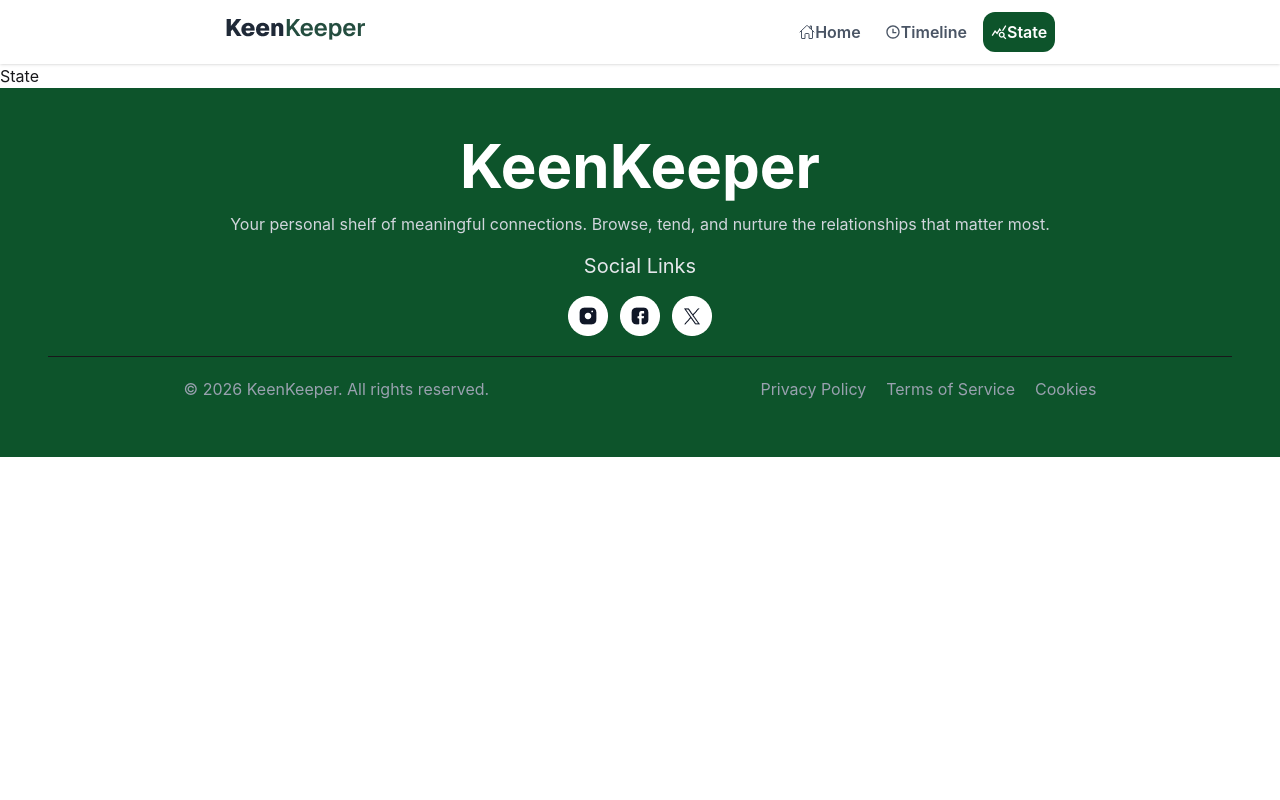
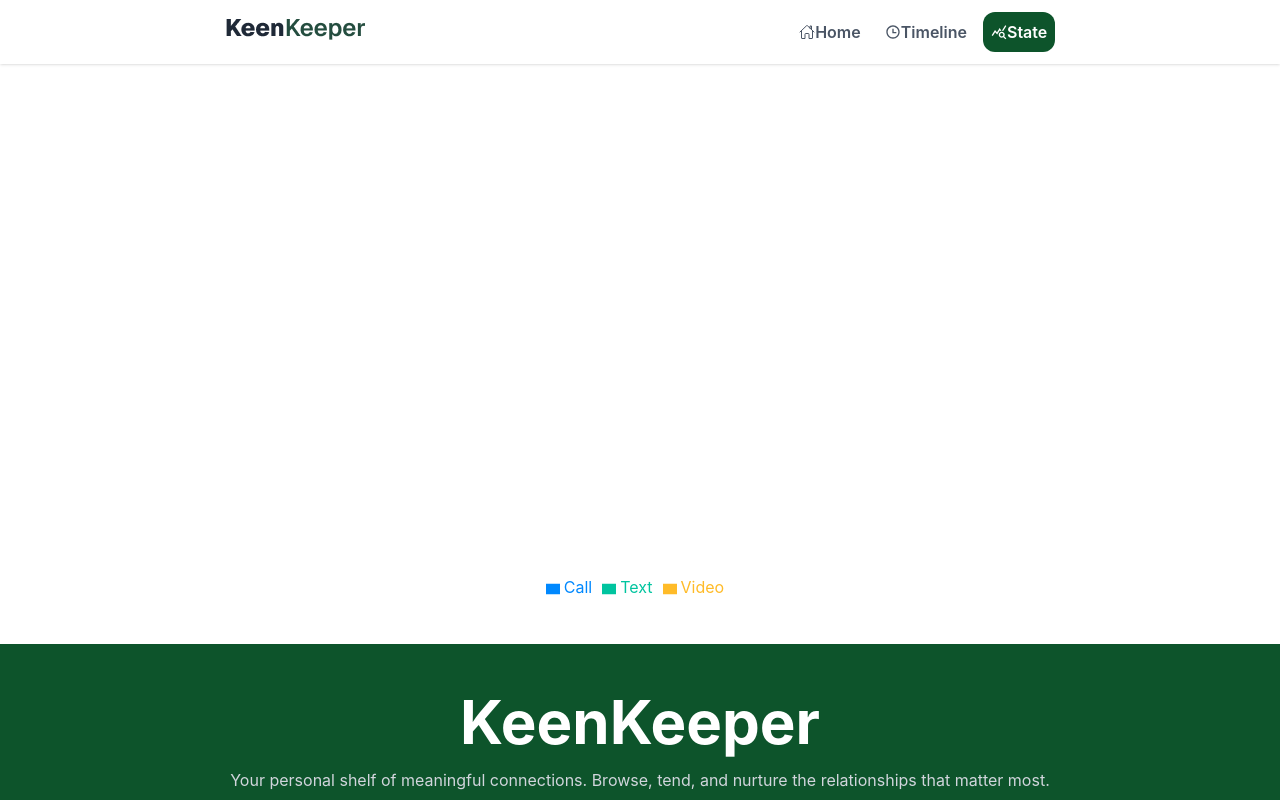
Before and after one commit to abdussattarsakil/keen-keeper, a React (Vite) app: page /state in a window 1280 px wide. Shown: the top 800 px of the page. Built offline with nearby package versions, Linux system fonts and the light colour scheme.

Commit message:
finnally piechart successfully add

```diff
--- a/package.json
+++ b/package.json
@@ -16,6 +16,7 @@
     "react-icons": "^5.6.0",
     "react-router": "^7.15.1",
     "react-toastify": "^11.1.0",
+    "recharts": "^3.8.1",
     "tailwindcss": "^4.3.0"
   },
   "devDependencies": {
--- a/src/Components/context/TimelineContextProvider.jsx
+++ b/src/Components/context/TimelineContextProvider.jsx
@@ -5,8 +5,20 @@ import { toast } from "react-toastify";
 const TimelineContextProvider = ({ children }) => {
 
     const [TimelineUpdate, setTimelineUpdate] = useState([]);
+    let [text, setText] = useState(0);
+    let [call, setCall] = useState(0);
+    let [video, setVideo] = useState(0);
 
     const handleTimelineData = (type, profileData) => {
+        if (type === "Text") {
+            setText(text + 1)
+        }
+        if (type === "Call") {
+            setCall(call + 1)
+        }
+        if (type === "Video") {
+            setVideo(video + 1)
+        }
         const newData = {
             action: type,
             ...profileData,
@@ -22,7 +34,10 @@ const TimelineContextProvider = ({ children }) => {
 
     const timelineData = {
         handleTimelineData,
-        TimelineUpdate
+        TimelineUpdate,
+        text,
+        call,
+        video
     }
 
     return (
--- a/src/Pages/State.jsx
+++ b/src/Pages/State.jsx
@@ -1,8 +1,33 @@
+import { useContext } from "react";
+import { Legend, Pie, PieChart, Tooltip } from "recharts";
+import { TimelineContext } from "../Components/context/TimelineContext";
 
 const State = () => {
+    const {call,text,video} =useContext(TimelineContext);
+    const data = [
+        { name: 'Call', value: call, fill: '#0088FE' },
+        { name: 'Text', value: text, fill: '#00C49F' },
+        { name: 'Video', value: video, fill: '#FFBB28' },
+    ];
     return (
-        <div>
-            <h1>State</h1>
+        <div className="flex justify-center items-center my-10">
+            <PieChart style={{ width: '100%', maxWidth: '500px', maxHeight: '80vh', aspectRatio: 1 }} responsive>
+                <Pie
+                    data={data}
+                    innerRadius="80%"
+                    outerRadius="100%"
+                    // Corner radius is the rounded edge of each pie slice
+                    cornerRadius="50%"
+                    fill="#8884d8"
+                    // padding angle is the gap between each pie slice
+                    paddingAngle={5}
+                    dataKey="value"
+                    isAnimationActive={true}
+                />
+                <Legend />
+                <Tooltip />
+            </PieChart>
+
         </div>
     );
 };
--- a/src/Pages/TimeLine.jsx
+++ b/src/Pages/TimeLine.jsx
@@ -16,8 +16,8 @@ const actionImages = {
 
 const TimeLine = () => {
 
-    const { TimelineUpdate } = useContext(TimelineContext);
-    console.log(TimelineUpdate);
+    const { TimelineUpdate,text } = useContext(TimelineContext);
+    console.log(text);
 
 
 
```
Also changed, not shown: 1 other file (tests, documents, lock files or other folders).
